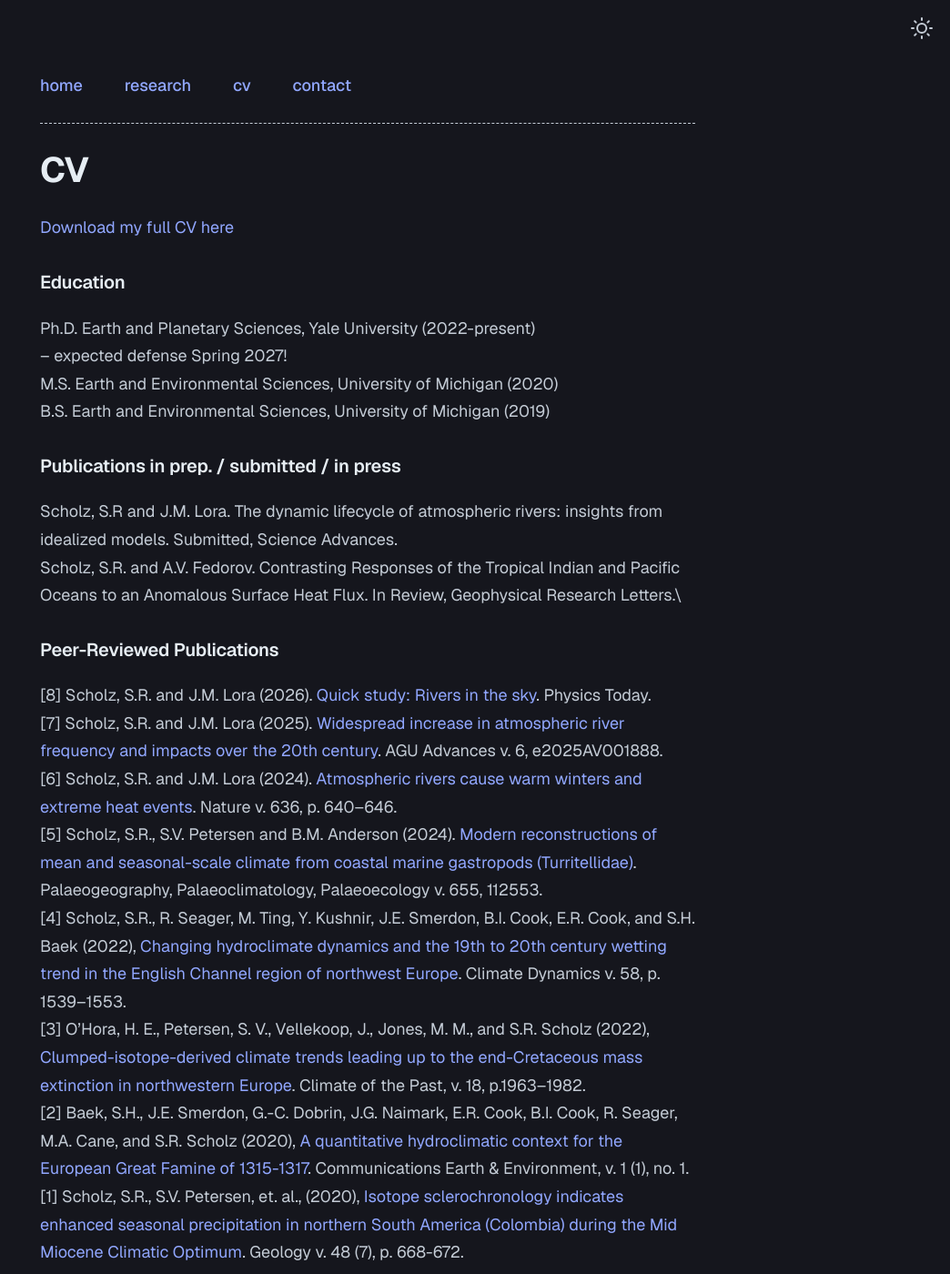
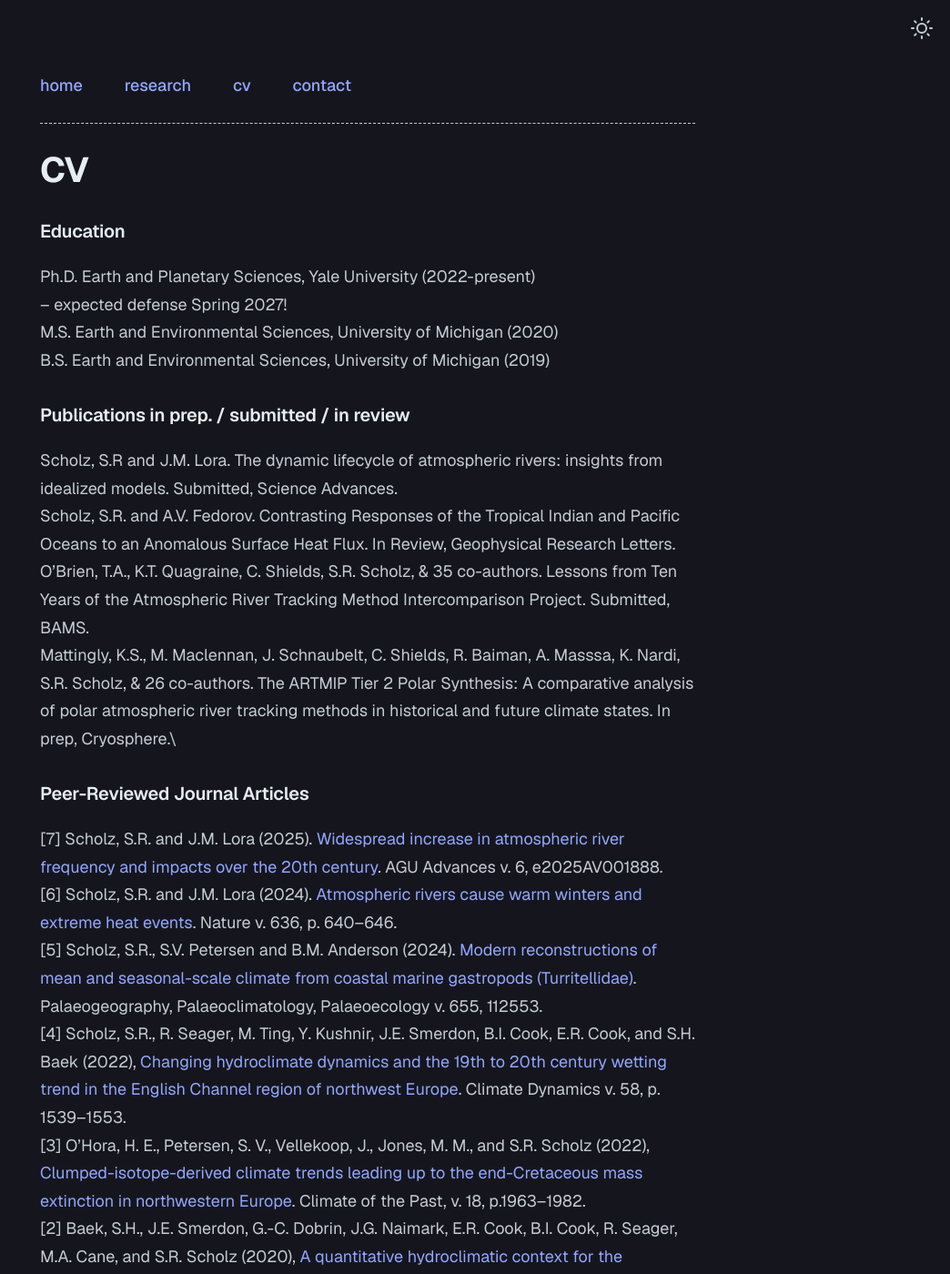
Before and after one commit to serenarscholz/serenarscholz.github.io, a Jekyll site: the page built from cv.md, in a window 1280 px wide and 1400 px high. Shown: the whole window at 91% size, without its empty margins (236-1280 px from the left). Built offline with Jekyll 4.4.1, drawn with Linux system fonts in a browser that asks for light colours; some of the changed text lies outside the part shown.

Commit message:
Update cv.md

```diff
--- a/cv.md
+++ b/cv.md
@@ -3,8 +3,6 @@ layout: page
 title: CV
 permalink: /cv/
 ---
-
-[Download my full CV here](/assets/SerenaScholz_CV_2026.pdf)
 
 ### Education
 Ph.D. Earth and Planetary Sciences, Yale University (2022-present)\
@@ -12,12 +10,13 @@ Ph.D. Earth and Planetary Sciences, Yale University (2022-present)\
 M.S. Earth and Environmental Sciences, University of Michigan (2020)\
 B.S. Earth and Environmental Sciences, University of Michigan (2019)
 
-### Publications in prep. / submitted / in press
+### Publications in prep. / submitted / in review
 Scholz, S.R and J.M. Lora. The dynamic lifecycle of atmospheric rivers: insights from idealized models. Submitted, Science Advances.\
 Scholz, S.R. and A.V. Fedorov. Contrasting Responses of the Tropical Indian and Pacific Oceans to an Anomalous Surface Heat Flux. In Review, Geophysical Research Letters.\
+O'Brien, T.A., K.T. Quagraine, C. Shields, S.R. Scholz, & 35 co-authors. Lessons from Ten Years of the Atmospheric River Tracking Method Intercomparison Project. Submitted, BAMS.\
+Mattingly, K.S., M. Maclennan, J. Schnaubelt, C. Shields, R. Baiman, A. Masssa, K. Nardi, S.R. Scholz, & 26 co-authors. The ARTMIP Tier 2 Polar Synthesis: A comparative analysis of polar atmospheric river tracking methods in historical and future climate states. In prep, Cryosphere.\
 
-### Peer-Reviewed Publications
-[8] Scholz, S.R. and J.M. Lora (2026). [Quick study: Rivers in the sky](https://doi.org/10.1063/pt.171e3ee933). Physics Today.\
+### Peer-Reviewed Journal Articles
 [7] Scholz, S.R. and J.M. Lora (2025). [Widespread increase in atmospheric river frequency and impacts over the 20th century](https://doi.org/10.1029/2025AV001888). AGU Advances v. 6, e2025AV001888.\
 [6] Scholz, S.R. and J.M. Lora (2024). [Atmospheric rivers cause warm winters and extreme heat events](https://doi.org/10.1038/s41586-024-08238-7). Nature v. 636, p. 640–646.\
 [5] Scholz, S.R., S.V. Petersen and B.M. Anderson (2024). [Modern reconstructions of mean and seasonal-scale climate from coastal marine gastropods (Turritellidae)](https://doi.org/10.1016/j.palaeo.2024.112553). Palaeogeography, Palaeoclimatology, Palaeoecology v. 655, 112553.\
@@ -25,6 +24,9 @@ Scholz, S.R. and A.V. Fedorov. Contrasting Responses of the Tropical Indian and
 [3] O'Hora, H. E., Petersen, S. V., Vellekoop, J., Jones, M. M., and S.R. Scholz (2022), [Clumped-isotope-derived climate trends leading up to the end-Cretaceous mass extinction in northwestern Europe](https://doi.org/10.5194/cp-18-1963-2022). Climate of the Past, v. 18, p.1963–1982.\
 [2] Baek, S.H., J.E. Smerdon, G.-C. Dobrin, J.G. Naimark, E.R. Cook, B.I. Cook, R. Seager, M.A. Cane, and S.R. Scholz (2020), [A quantitative hydroclimatic context for the European Great Famine of 1315-1317](https://doi.org/10.1038/s43247-020-00016-3). Communications Earth & Environment, v. 1 (1), no. 1.\
 [1] Scholz, S.R., S.V. Petersen, et. al., (2020), [Isotope sclerochronology indicates enhanced seasonal precipitation in northern South America (Colombia) during the Mid Miocene Climatic Optimum](https://doi.org/10.1130/G47235.1). Geology v. 48 (7), p. 668-672.
+
+### Other Peer-Reviewed Publications
+Scholz, S.R. and J.M. Lora (2026). [Quick study: Rivers in the sky](https://doi.org/10.1063/pt.171e3ee933). Physics Today.
 
 ### Invited Talks
 Princeton Climate Dynamics & Impacts Seminar. “Atmospheric rivers cause warm winters and extreme heat events.” March 2025.
@@ -50,7 +52,8 @@ Princeton Climate Dynamics & Impacts Seminar. “Atmospheric rivers cause warm w
 2023 EPS 101 Climate Change\
 2022 EPS 110 Dynamic Earth
 
-### Service
+### Service & Outreach
+Instructor, Yale Pathways to Science Summer Program 2026. Planned and co-taught earth science module for local high schoolers called "Plants: How Earth Became Green," including lectures and interactive lab/museum activities.\
 Chair, “Atmospheric Rivers: Processes, Impacts, Observations, and Uncertainties Oral II.” AGU Fall Meeting 2025.\
 Reviewer: Geophysical Research Letters, Journal of Geophysical Research: Atmospheres, Nature Communications, Communications Earth & Environment, Journal of Climate, Weather.
 
```
